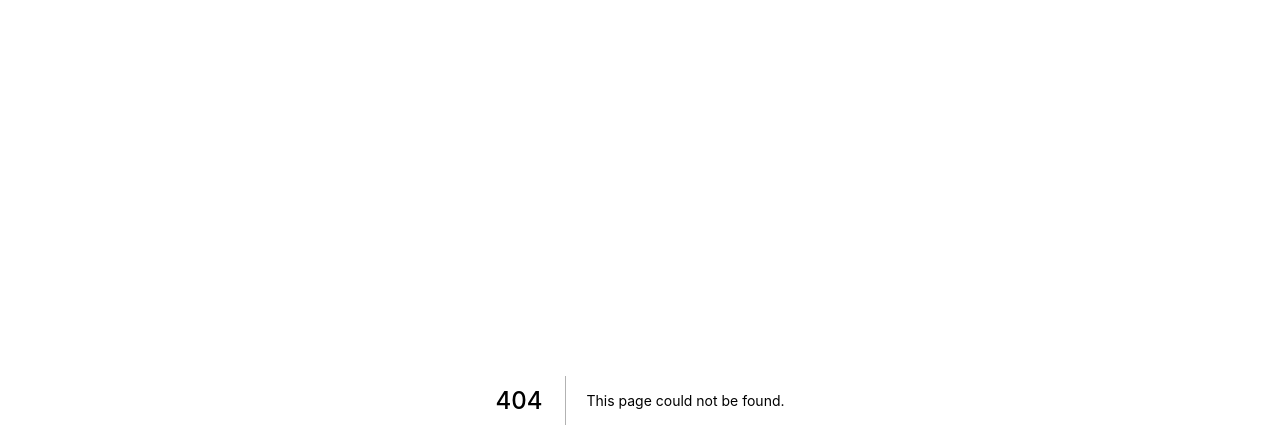
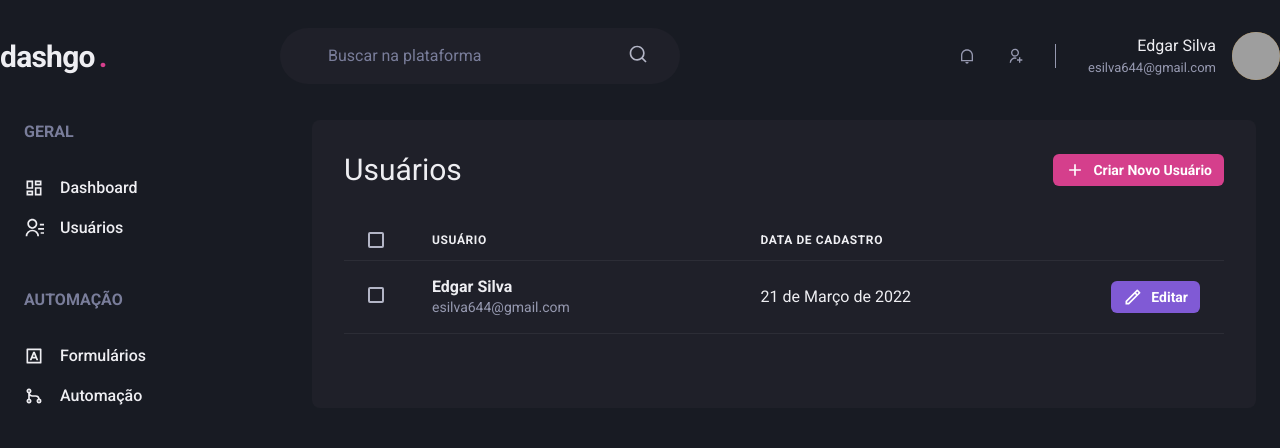
Before and after one commit to eddyzera/dashgo, a Next.js app: page /user in a window 1280 px wide. Before the commit this address had no page. Shown: the top 448 px of the page. Built offline with nearby package versions, Linux system fonts and the light colour scheme; grey boxes are pictures that could not be loaded.

Commit message:
[feat]: creation page user and creation user list

```diff
--- /dev/null
+++ b/src/pages/user/index.tsx
@@ -0,0 +1,94 @@
+import {
+  Box,
+  Button,
+  Flex,
+  Heading,
+  Icon,
+  Table,
+  Thead,
+  Tr,
+  Th,
+  Checkbox,
+  Tbody,
+  Td,
+  Text
+} from '@chakra-ui/react'
+import { RiAddLine, RiPencilLine } from 'react-icons/ri'
+import { Header } from '../../components/Header'
+import { SideBar } from '../../components/SideBar'
+
+export default function UserList() {
+  return (
+    <Box>
+      <Header />
+      <Flex
+        w="100%"
+        my="6"
+        maxWidth={1480}
+        mx="auto"
+        px="6"
+      >
+        <SideBar />
+        <Box flex="1" borderRadius={8} bg="gray.800" p="8">
+          <Flex mb="8" justifyContent="space-between" alignItems="center">
+            <Heading size="lg" fontWeight="normal">Usuários</Heading>
+            <Button
+              as="a"
+              size="sm"
+              fontSize="sm"
+              colorScheme="pink"
+              textTransform="capitalize"
+              leftIcon={<Icon as={RiAddLine} fontSize="20" />}
+            >
+              criar novo usuário
+            </Button>
+          </Flex>
+          <Table colorScheme="whiteAlpha">
+            <Thead>
+              <Tr>
+                <Th px="6" color="gray.300" width="8">
+                  <Checkbox colorScheme="pink" />
+                </Th>
+                <Th>
+                  Usuário
+                </Th>
+                <Th>
+                  Data de cadastro
+                </Th>
+                <Th w="8"></Th>
+              </Tr>
+            </Thead>
+            <Tbody>
+              <Tr>
+                <Td px="6">
+                  <Checkbox colorScheme="pink" />
+                </Td>
+                <Td>
+                  <Box>
+                    <Text fontWeight="bold">Edgar Silva</Text>
+                    <Text fontSize="sm" color="gray.300">esilva644@gmail.com</Text>
+                  </Box>
+                </Td>
+                <Td>
+                  21 de Março de 2022
+                </Td>
+                <Td>
+                  <Button
+                    as="a"
+                    size="sm"
+                    fontSize="sm"
+                    colorScheme="purple"
+                    textTransform="capitalize"
+                    leftIcon={<Icon as={RiPencilLine} fontSize="20" />}
+                  >
+                    editar
+                  </Button>
+                </Td>
+              </Tr>
+            </Tbody>
+          </Table>
+        </Box>
+      </Flex>
+    </Box>
+  )
+}
```
